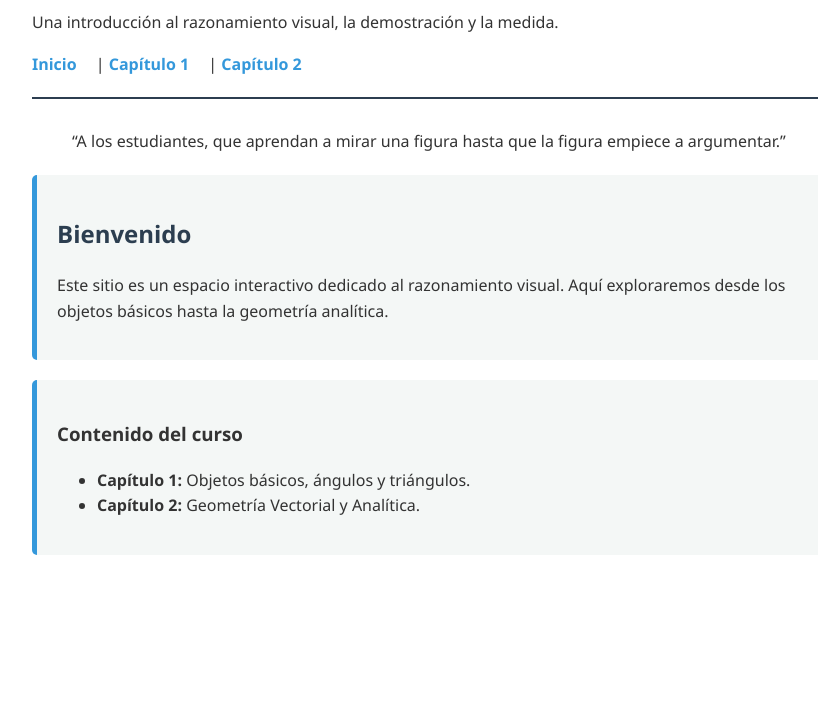
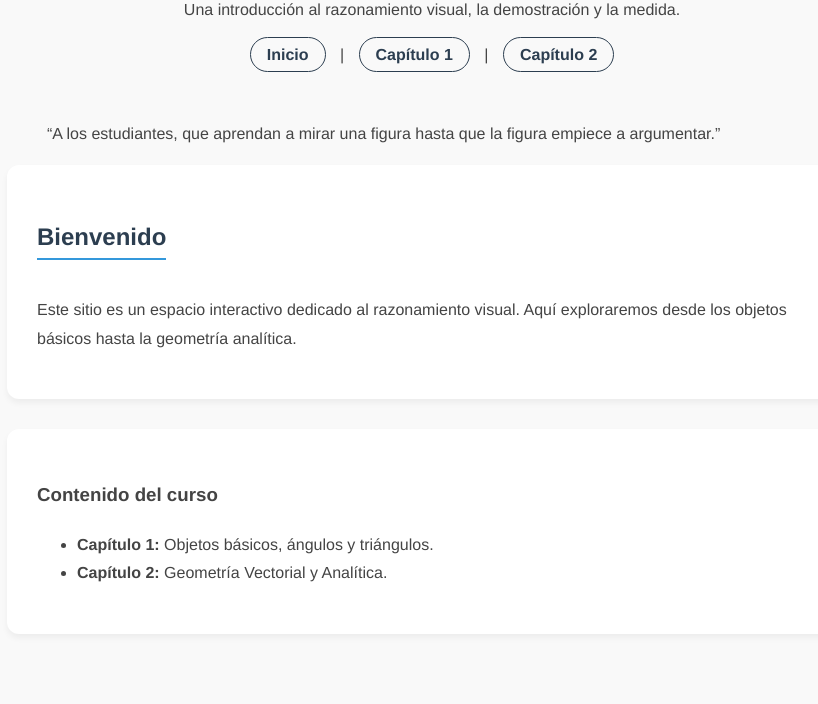
Before and after one commit to andres8425/geometria-eia, a plain HTML site: page index.html in a window 1280 px wide. Shown: the part 144-848 px from the top of the page, without its empty margins (208-1026 px from the left). Before the commit the page ends 800 px from the top, so only its background shows below. Drawn offline with nearby package versions, Linux system fonts and the light colour scheme.

Commit message:
Update style.css

```diff
--- a/style.css
+++ b/style.css
@@ -1,5 +1,40 @@
-body { font-family: 'Segoe UI', sans-serif; line-height: 1.6; max-width: 800px; margin: 40px auto; padding: 20px; color: #333; }
-header { border-bottom: 2px solid #2c3e50; padding-bottom: 20px; margin-bottom: 30px; }
-nav a { margin-right: 15px; text-decoration: none; color: #3498db; font-weight: bold; }
-.seccion { background: #f4f7f6; padding: 20px; margin: 20px 0; border-left: 5px solid #3498db; border-radius: 5px; }
-h2 { color: #2c3e50; }
+/* Fuente moderna y limpia */
+body {
+    font-family: 'Helvetica Neue', Arial, sans-serif;
+    line-height: 1.8;
+    max-width: 850px;
+    margin: 0 auto;
+    padding: 40px;
+    background-color: #f9f9f9;
+    color: #444;
+}
+
+/* Encabezado elegante */
+header {
+    text-align: center;
+    margin-bottom: 50px;
+}
+
+/* Navegación tipo botón */
+nav a {
+    margin: 0 10px;
+    text-decoration: none;
+    color: #2c3e50;
+    font-weight: 600;
+    padding: 8px 16px;
+    border: 1px solid #2c3e50;
+    border-radius: 20px;
+    transition: 0.3s;
+}
+nav a:hover { background: #2c3e50; color: white; }
+
+/* Secciones tipo tarjeta */
+.seccion {
+    background: white;
+    padding: 30px;
+    margin-bottom: 30px;
+    border-radius: 12px;
+    box-shadow: 0 4px 6px rgba(0,0,0,0.05);
+}
+
+h2 { color: #2c3e50; border-bottom: 2px solid #3498db; display: inline-block; }
```
